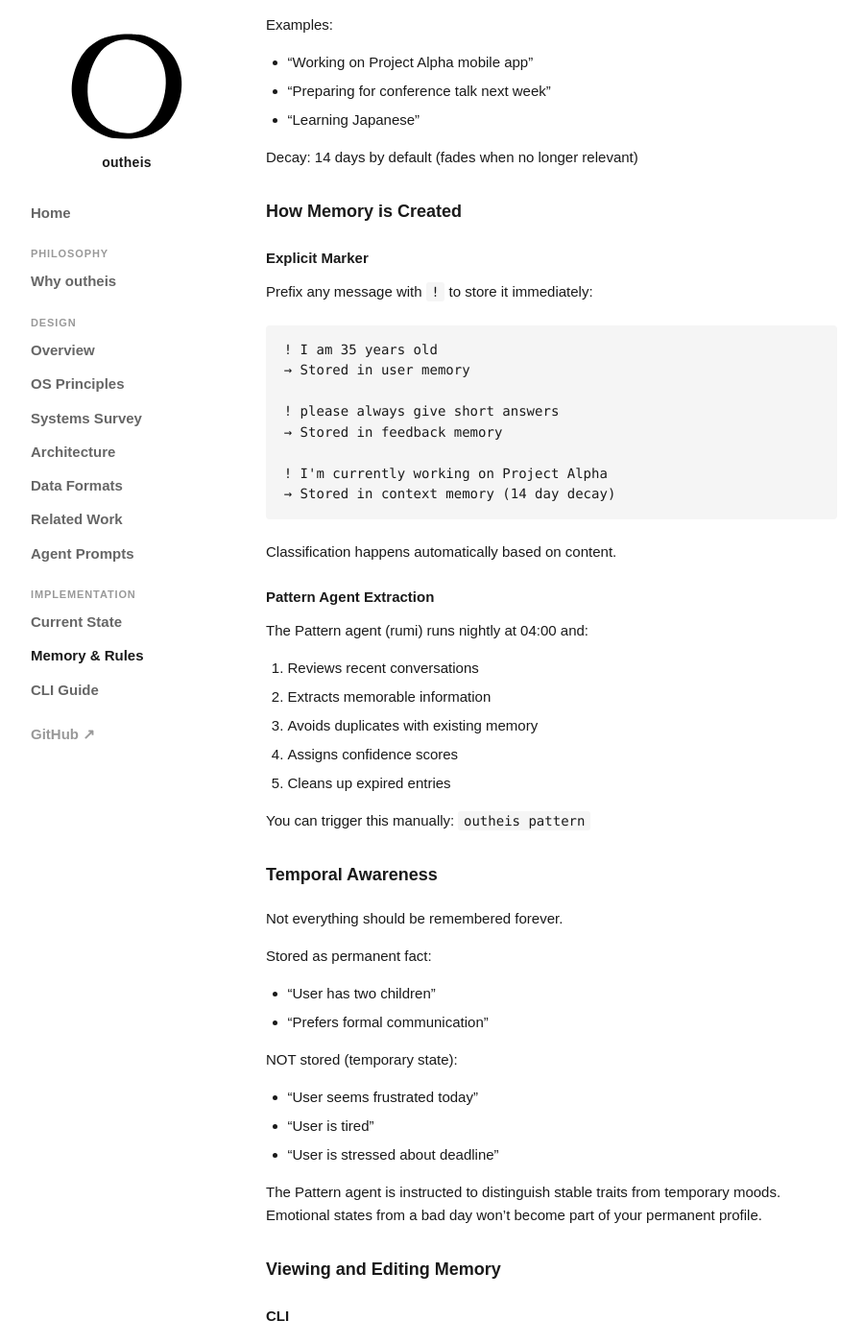
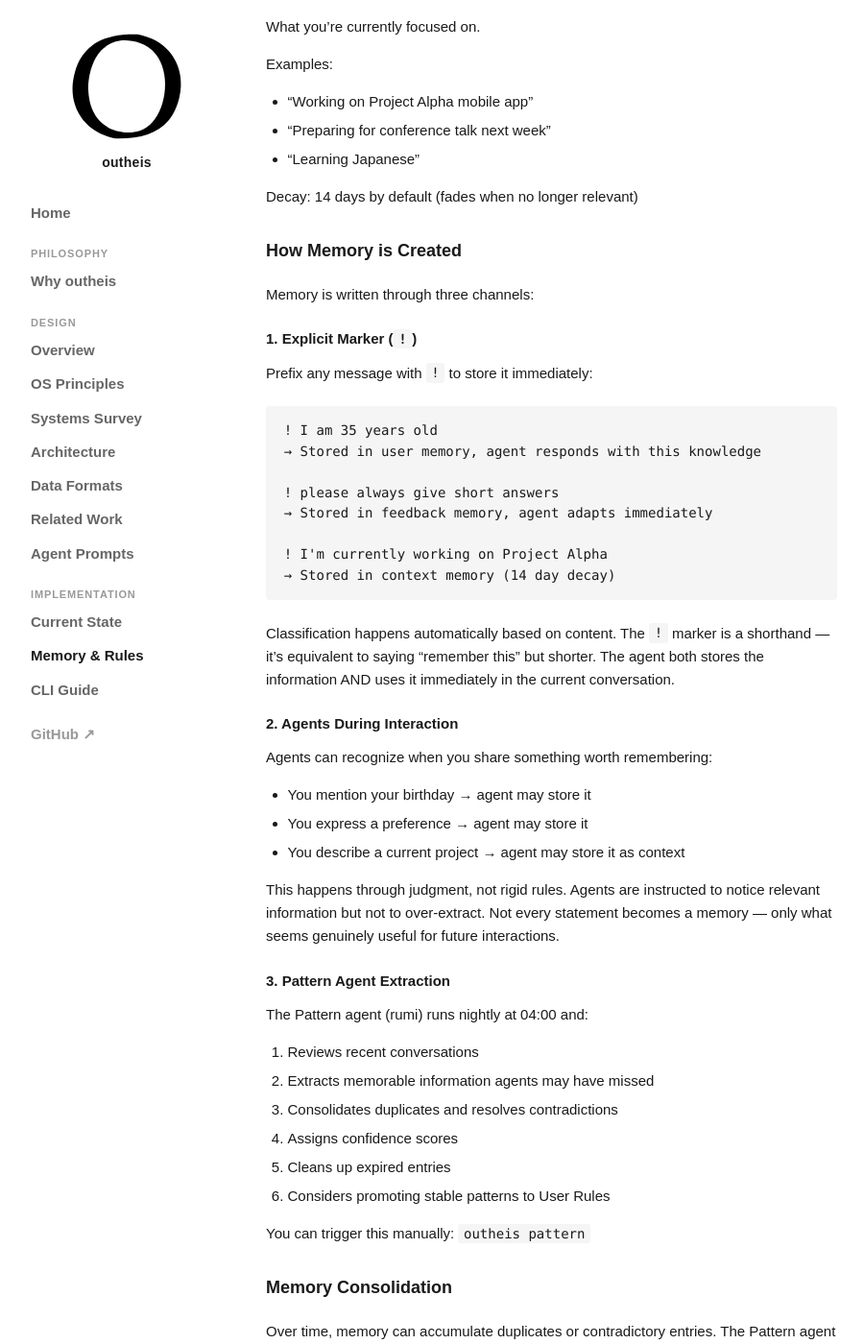
Before and after one commit to outheis-labs/outheis-docs, a Jekyll site: the page built from html/implementation/memory.md, in a window 1280 px wide and 1400 px high, scrolled down 1186 px. Shown: the whole window at 96% size, without its empty margins (188-1088 px from the left). Built offline with Jekyll 4.4.1, drawn with Linux system fonts in a browser that asks for light colours; some web fonts are replaced; some of the changed text lies outside the part shown.

Commit message:
docs: update memory architecture
- Agents write to memory during interaction (not only Pattern agent)
- ! marker stores AND continues (agent knows immediately)
- Pattern agent consolidates duplicates via LLM judgment
- Pattern agent has meta-memory for learning strategies
- User Rules emerge through judgment, not fixed thresholds
- Added Memory Consolidation section
- Added Pattern Agent Meta-Memory section

````diff
--- a/html/implementation/memory.md
+++ b/html/implementation/memory.md
@@ -14,7 +14,7 @@ outheis maintains two separate knowledge stores:
 |---|--------|-------|
 | **Purpose** | Meta-knowledge about you | Your work content |
 | **Contains** | Facts, preferences, context | Documents, notes, projects |
-| **Updated by** | Pattern agent, explicit markers | You directly |
+| **Updated by** | Agents during interaction, Pattern agent, explicit markers | You directly |
 | **Format** | Structured JSON | Markdown files |
 
 **Memory** answers: *Who is this person? How do they want me to work?*
@@ -59,34 +59,57 @@ Examples:
 
 ## How Memory is Created
 
-### Explicit Marker
+Memory is written through three channels:
+
+### 1. Explicit Marker (`!`)
 
 Prefix any message with `!` to store it immediately:
 
 ```
 ! I am 35 years old
-→ Stored in user memory
+→ Stored in user memory, agent responds with this knowledge
 
 ! please always give short answers
-→ Stored in feedback memory
+→ Stored in feedback memory, agent adapts immediately
 
 ! I'm currently working on Project Alpha
 → Stored in context memory (14 day decay)
 ```
 
-Classification happens automatically based on content.
+Classification happens automatically based on content. The `!` marker is a shorthand — it's equivalent to saying "remember this" but shorter. The agent both stores the information AND uses it immediately in the current conversation.
 
-### Pattern Agent Extraction
+### 2. Agents During Interaction
+
+Agents can recognize when you share something worth remembering:
+
+- You mention your birthday → agent may store it
+- You express a preference → agent may store it
+- You describe a current project → agent may store it as context
+
+This happens through judgment, not rigid rules. Agents are instructed to notice relevant information but not to over-extract. Not every statement becomes a memory — only what seems genuinely useful for future interactions.
+
+### 3. Pattern Agent Extraction
 
 The Pattern agent (rumi) runs nightly at 04:00 and:
 
 1. Reviews recent conversations
-2. Extracts memorable information
-3. Avoids duplicates with existing memory
+2. Extracts memorable information agents may have missed
+3. Consolidates duplicates and resolves contradictions
 4. Assigns confidence scores
 5. Cleans up expired entries
+6. Considers promoting stable patterns to User Rules
 
 You can trigger this manually: `outheis pattern`
+
+## Memory Consolidation
+
+Over time, memory can accumulate duplicates or contradictory entries. The Pattern agent handles this during its scheduled run:
+
+- **Duplicates**: "Has pending tasks: X, Y" and "Current pending tasks: X, Y" → keeps the newer one
+- **Contradictions**: "User is 35" and "User is 36" → keeps the more recent or explicitly-marked one
+- **Superseded entries**: Context that's been updated → removes the older version
+
+This is not a mechanical process — the Pattern agent uses judgment to decide what to consolidate, erring on the side of keeping information when uncertain.
 
 ## Temporal Awareness
 
@@ -101,7 +124,7 @@ Not everything should be remembered forever.
 - "User is tired"
 - "User is stressed about deadline"
 
-The Pattern agent is instructed to distinguish stable traits from temporary moods. Emotional states from a bad day won't become part of your permanent profile.
+All agents are instructed to distinguish stable traits from temporary moods. A frustrated message isn't a personality trait — it's a moment.
 
 ## Viewing and Editing Memory
 
@@ -148,10 +171,12 @@ Markers:
 ~/.outheis/human/memory/
 ├── user.json
 ├── feedback.json
-└── context.json
+├── context.json
+└── pattern/          # Pattern agent's own learning (see below)
+    └── strategies.md
 ```
 
-Each file contains timestamped entries with metadata:
+Each memory file contains timestamped entries with metadata:
 
 ```json
 {
@@ -170,6 +195,16 @@ Each file contains timestamped entries with metadata:
   ]
 }
 ```
+
+### Pattern Agent Meta-Memory
+
+The Pattern agent has its own memory in `~/.outheis/human/memory/pattern/`. This is where it stores:
+
+- What extraction strategies work for this user
+- Patterns in communication style
+- Meta-insights about its own process
+
+This memory doesn't decay — it's how the Pattern agent gets better over time at understanding what matters to you.
 
 ## Integration with Agents
 
@@ -199,7 +234,7 @@ If outheis has wrong information:
 2. **CLI edit:** `outheis memory --clear user` then re-add
 3. **Direct file edit:** Modify JSON in `~/.outheis/human/memory/`
 
-The Pattern agent respects explicit (`!`) entries and won't override them with lower-confidence extractions.
+Explicit (`!`) entries take precedence — agents won't override them with lower-confidence extractions.
 
 ---
 
@@ -222,21 +257,22 @@ Rules are the stable distillation of memory — behavioral principles that shape
 
 ### How User Rules Emerge
 
-User rules aren't written by you directly. They emerge from memory through the Pattern agent:
+User rules aren't written by you directly. They emerge from memory through the Pattern agent.
 
+The Pattern agent reviews memory during its nightly run and looks for patterns that have become stable enough to codify as rules. This isn't a mechanical process with fixed thresholds — the agent uses judgment:
+
+- A strong preference stated clearly once might become a rule
+- Something mentioned many times casually might not
+- Explicit corrections always matter more than inferences
+
+When the Pattern agent identifies a stable pattern, it writes it to `~/.outheis/human/rules/{agent}.md`:
+
+```markdown
+# User Rules for Relay Agent
+
+- User prefers concise responses  <!-- 2026-03-30 -->
+- Respond in German unless the user writes in English  <!-- 2026-03-28 -->
 ```
-Day 1: "Please give me shorter answers"
-Day 3: "That's too long, can you be more concise?"
-Day 7: "Keep it brief"
-Day 12: "Shorter please"
-Day 15: "Just the essentials"
-        ↓
-Pattern agent detects: 5 requests for brevity
-        ↓
-User Rule created: "User prefers concise responses"
-```
-
-The threshold is deliberately high (≥5 occurrences, spread over multiple days) to prevent temporary moods from becoming permanent rules.
 
 ### Memory vs. Rules
 
````
Also changed, not shown: docs/implementation/memory.md (+61 -25 lines).
